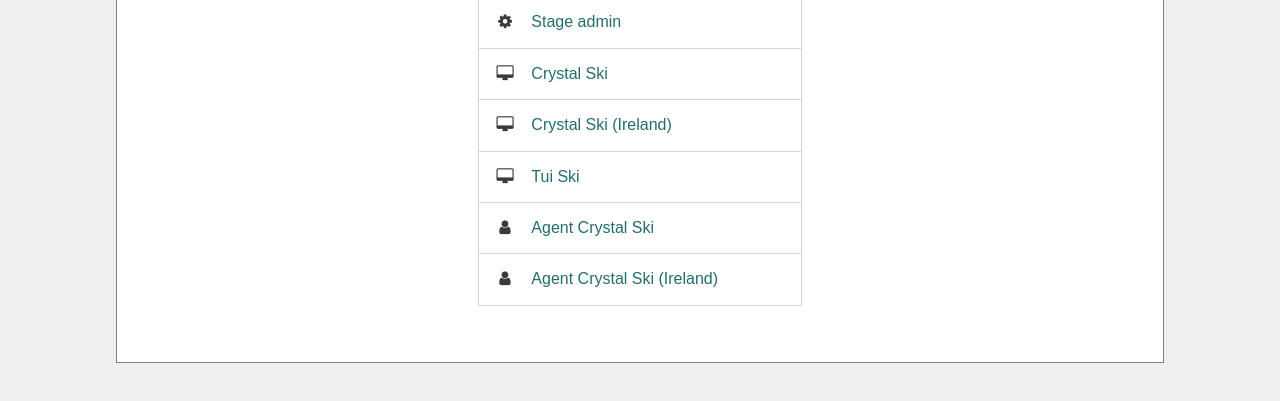
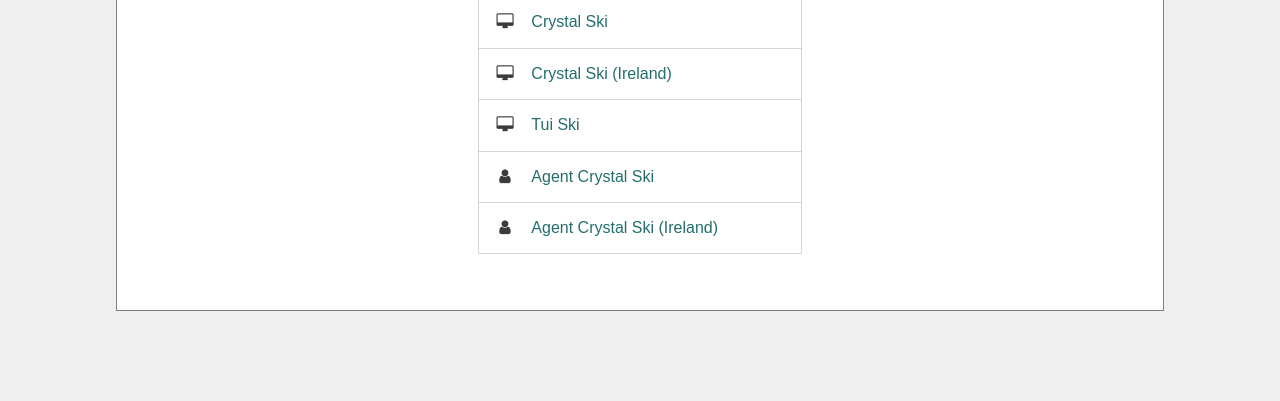
Before and after one commit to gordonez5/CrystalLinks, a website: page index.html in a window 1280 px wide. Both pictures are taken after a click on the element "Stage". Shown: the part 389-790 px from the top of the page. Drawn offline with Linux system fonts and the light colour scheme.

Commit message:
Updating links to new dns settings; changing dependency packages

```diff
--- a/gulpfile.js
+++ b/gulpfile.js
@@ -20,8 +20,8 @@
 };
 
 var scriptInput = [
-	'./src/packages/jquery/dist/jquery.min.js',
-	'./src/packages/magnific-popup/dist/jquery.magnific-popup.js',
+	'./node_modules/jquery/dist/jquery.min.js',
+	'./node_modules/magnific-popup/dist/jquery.magnific-popup.js',
 	'./src/js/modules/*.js',
 	'./src/js/main.js'
 ];
@@ -37,8 +37,7 @@
 	errLogToConsole: true,
 	outputStyle: 'nested',
 	includePaths: [
-		'./src/sass',
-		'./src/packages'
+		'./src/sass'
 	]
 };
 
--- a/index.html
+++ b/index.html
@@ -70,19 +70,19 @@
 					<div class="expandable__content">
 						<ul class="site-list">
 							<li>
-								<a href="https://dev.www.crystalski.co.uk.dev1.alp.aws.shgdev.com/"><i class="fa fa-desktop fa-fw" aria-hidden="true"></i><span class="site-name">Crystal Ski</span></a>
+								<a href="https://dev1.www.crystalski.co.uk.crystaldev.io/"><i class="fa fa-desktop fa-fw" aria-hidden="true"></i><span class="site-name">Crystal Ski</span></a>
 							</li>
 							<li>
-								<a href="https://dev.www.crystalski.ie.dev1.alp.aws.shgdev.com/"><i class="fa fa-desktop fa-fw" aria-hidden="true"></i><span class="site-name">Crystal Ski (Ireland)</span></a>
+								<a href="https://dev1.www.crystalski.ie.crystaldev.io/"><i class="fa fa-desktop fa-fw" aria-hidden="true"></i><span class="site-name">Crystal Ski (Ireland)</span></a>
 							</li>
 							<li>
-								<a href="https://dev.www.tuiski.co.uk.dev1.alp.aws.shgdev.com/"><i class="fa fa-desktop fa-fw" aria-hidden="true"></i><span class="site-name">Tui Ski</span></a>
+								<a href="https://dev1.www.tuiski.co.uk.crystaldev.io/"><i class="fa fa-desktop fa-fw" aria-hidden="true"></i><span class="site-name">Tui Ski</span></a>
 							</li>
 							<li>
-								<a href="https://dev.agent.crystalski.co.uk.dev1.alp.aws.shgdev.com/"><i class="fa fa-user fa-fw" aria-hidden="true"></i><span class="site-name">Agent Crystal Ski</span></a>
+								<a href="https://dev1.agent.crystalski.co.uk.crystaldev.io/"><i class="fa fa-user fa-fw" aria-hidden="true"></i><span class="site-name">Agent Crystal Ski</span></a>
 							</li>
 							<li>
-								<a href="https://dev.agent.crystalski.ie.dev1.alp.aws.shgdev.com/"><i class="fa fa-user fa-fw" aria-hidden="true"></i><span class="site-name">Agent Crystal Ski (Ireland)</span></a>
+								<a href="https://dev1.agent.crystalski.ie.crystaldev.io/"><i class="fa fa-user fa-fw" aria-hidden="true"></i><span class="site-name">Agent Crystal Ski (Ireland)</span></a>
 							</li>
 						</ul>
 					</div>
@@ -93,19 +93,19 @@
 					<div class="expandable__content">
 						<ul class="site-list">
 							<li>
-								<a href="https://dev.www.crystalski.co.uk.dev2.alp.aws.shgdev.com/"><i class="fa fa-desktop fa-fw" aria-hidden="true"></i><span class="site-name">Crystal Ski</span></a>
+								<a href="https://dev2.www.crystalski.co.uk.crystaldev.io/"><i class="fa fa-desktop fa-fw" aria-hidden="true"></i><span class="site-name">Crystal Ski</span></a>
 							</li>
 							<li>
-								<a href="https://dev.www.crystalski.ie.dev2.alp.aws.shgdev.com/"><i class="fa fa-desktop fa-fw" aria-hidden="true"></i><span class="site-name">Crystal Ski (Ireland)</span></a>
+								<a href="https://dev2.www.crystalski.ie.crystaldev.io/"><i class="fa fa-desktop fa-fw" aria-hidden="true"></i><span class="site-name">Crystal Ski (Ireland)</span></a>
 							</li>
 							<li>
-								<a href="https://dev.www.tuiski.co.uk.dev2.alp.aws.shgdev.com/"><i class="fa fa-desktop fa-fw" aria-hidden="true"></i><span class="site-name">Tui Ski</span></a>
+								<a href="https://dev2.www.tuiski.co.uk.crystaldev.io/"><i class="fa fa-desktop fa-fw" aria-hidden="true"></i><span class="site-name">Tui Ski</span></a>
 							</li>
 							<li>
-								<a href="https://dev.agent.crystalski.co.uk.dev2.alp.aws.shgdev.com/"><i class="fa fa-user fa-fw" aria-hidden="true"></i><span class="site-name">Agent Crystal Ski</span></a>
+								<a href="https://dev2.agent.crystalski.co.uk.crystaldev.io/"><i class="fa fa-user fa-fw" aria-hidden="true"></i><span class="site-name">Agent Crystal Ski</span></a>
 							</li>
 							<li>
-								<a href="https://dev.agent.crystalski.ie.dev2.alp.aws.shgdev.com/"><i class="fa fa-user fa-fw" aria-hidden="true"></i><span class="site-name">Agent Crystal Ski (Ireland)</span></a>
+								<a href="https://dev2.agent.crystalski.ie.crystaldev.io/"><i class="fa fa-user fa-fw" aria-hidden="true"></i><span class="site-name">Agent Crystal Ski (Ireland)</span></a>
 							</li>
 						</ul>
 					</div>
@@ -122,22 +122,19 @@
 					<div class="expandable__content">
 						<ul class="site-list">
 							<li>
-								<a href="https://c-aws-alpine-admin-qa-euw-001.aws.specialistholidays.com:7443/admin/"><i class="fa fa-gear fa-fw" aria-hidden="true"></i><span class="site-name">QA admin</span></a>
+								<a href="https://qa1.www.crystalski.co.uk.crystaldev.io/"><i class="fa fa-desktop fa-fw" aria-hidden="true"></i><span class="site-name">Crystal Ski</span></a>
 							</li>
 							<li>
-								<a href="https://qa2.www.crystalski.co.uk.qa1.alp.aws.shgdev.com/"><i class="fa fa-desktop fa-fw" aria-hidden="true"></i><span class="site-name">Crystal Ski</span></a>
+								<a href="https://qa1.www.crystalski.ie.crystaldev.io/"><i class="fa fa-desktop fa-fw" aria-hidden="true"></i><span class="site-name">Crystal Ski (Ireland)</span></a>
 							</li>
 							<li>
-								<a href="https://qa2.www.crystalski.ie.qa1.alp.aws.shgdev.com/"><i class="fa fa-desktop fa-fw" aria-hidden="true"></i><span class="site-name">Crystal Ski (Ireland)</span></a>
+								<a href="https://qa1.www.tuiski.co.uk.crystaldev.io/"><i class="fa fa-desktop fa-fw" aria-hidden="true"></i><span class="site-name">Tui Ski</span></a>
 							</li>
 							<li>
-								<a href="https://qa2.www.tuiski.co.uk.qa1.alp.aws.shgdev.com/"><i class="fa fa-desktop fa-fw" aria-hidden="true"></i><span class="site-name">Tui Ski</span></a>
+								<a href="https://qa1.agent.crystalski.co.uk.crystaldev.io/"><i class="fa fa-user fa-fw" aria-hidden="true"></i><span class="site-name">Agent Crystal Ski</span></a>
 							</li>
 							<li>
-								<a href="https://qa2.agent.crystalski.co.uk.qa1.alp.aws.shgdev.com/"><i class="fa fa-user fa-fw" aria-hidden="true"></i><span class="site-name">Agent Crystal Ski</span></a>
-							</li>
-							<li>
-								<a href="https://qa2.agent.crystalski.ie.qa1.alp.aws.shgdev.com/"><i class="fa fa-user fa-fw" aria-hidden="true"></i><span class="site-name">Agent Crystal Ski (Ireland)</span></a>
+								<a href="https://qa1.agent.crystalski.ie.crystaldev.io/"><i class="fa fa-user fa-fw" aria-hidden="true"></i><span class="site-name">Agent Crystal Ski (Ireland)</span></a>
 							</li>
 						</ul>
 					</div>
@@ -148,22 +145,19 @@
 					<div class="expandable__content">
 						<ul class="site-list">
 							<li>
-								<a href="https://c-aws-alpine-admin-stage-euw-001.aws.specialistholidays.com:7443/admin/"><i class="fa fa-gear fa-fw" aria-hidden="true"></i><span class="site-name">Stage admin</span></a>
+								<a href="https://stage.www.crystalski.co.uk.crystaldev.io/"><i class="fa fa-desktop fa-fw" aria-hidden="true"></i><span class="site-name">Crystal Ski</span></a>
 							</li>
 							<li>
-								<a href="https://stage.www.crystalski.co.uk.stage.alp.aws.shgdev.com/"><i class="fa fa-desktop fa-fw" aria-hidden="true"></i><span class="site-name">Crystal Ski</span></a>
+								<a href="https://stage.www.crystalski.ie.crystaldev.io/"><i class="fa fa-desktop fa-fw" aria-hidden="true"></i><span class="site-name">Crystal Ski (Ireland)</span></a>
 							</li>
 							<li>
-								<a href="https://stage.www.crystalski.ie.stage.alp.aws.shgdev.com/"><i class="fa fa-desktop fa-fw" aria-hidden="true"></i><span class="site-name">Crystal Ski (Ireland)</span></a>
+								<a href="https://stage.www.tuiski.co.uk.crystaldev.io/"><i class="fa fa-desktop fa-fw" aria-hidden="true"></i><span class="site-name">Tui Ski</span></a>
 							</li>
 							<li>
-								<a href="https://stage.www.tuiski.co.uk.stage.alp.aws.shgdev.com/"><i class="fa fa-desktop fa-fw" aria-hidden="true"></i><span class="site-name">Tui Ski</span></a>
+								<a href="https://stage.agent.crystalski.co.uk.crystaldev.io/"><i class="fa fa-user fa-fw" aria-hidden="true"></i><span class="site-name">Agent Crystal Ski</span></a>
 							</li>
 							<li>
-								<a href="https://stage.agent.crystalski.co.uk.stage.alp.aws.shgdev.com/"><i class="fa fa-user fa-fw" aria-hidden="true"></i><span class="site-name">Agent Crystal Ski</span></a>
-							</li>
-							<li>
-								<a href="https://stage.agent.crystalski.ie.stage.alp.aws.shgdev.com/"><i class="fa fa-user fa-fw" aria-hidden="true"></i><span class="site-name">Agent Crystal Ski (Ireland)</span></a>
+								<a href="https://stage.agent.crystalski.ie.crystaldev.io/"><i class="fa fa-user fa-fw" aria-hidden="true"></i><span class="site-name">Agent Crystal Ski (Ireland)</span></a>
 							</li>
 						</ul>
 					</div>
@@ -211,9 +205,6 @@
 							</li>
 							<li>
 								<a href="https://infopack.thomsonlakes.co.uk/directory/"><i class="fa fa-wordpress fa-fw" aria-hidden="true"></i><span class="site-name">Thomson Lakes Info Pack</span></a>
-							</li>
-							<li>
-								<a href="https://knowledgebase.crystalski.co.uk"><i class="fa fa-wordpress fa-fw" aria-hidden="true"></i><span class="site-name">Crystal Ski KnowledgeBase</span></a>
 							</li>
 							<li>
 								<a href="http://www.ski-buzz.co.uk/"><i class="fa fa-wordpress fa-fw" aria-hidden="true"></i><span class="site-name">Ski Buzz</span></a>
--- a/package.json
+++ b/package.json
@@ -24,5 +24,9 @@
 		"type": "git",
 		"url": "git://github.com/gordonez5/CrystalLinks.git"
 	},
-	"license": "MIT"
+	"license": "MIT",
+	"dependencies": {
+		"jquery": "^3.3.1",
+		"magnific-popup": "^1.1.0"
+	}
 }
```
Also changed, not shown: dist/css/styles.css, dist/css/styles.min.css, dist/js/app.js, dist/js/app.min.js, 2 other files.
